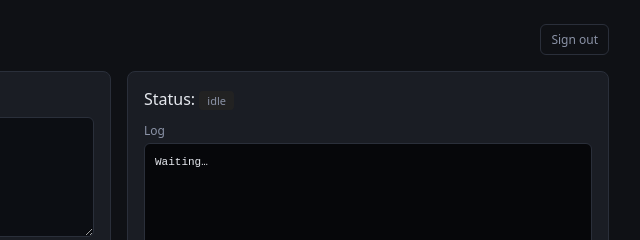
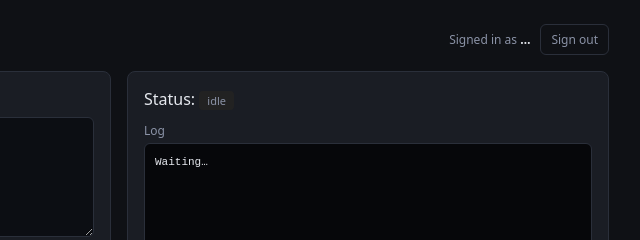
Before and after one commit to ryackerman/Newsletter-Extractor, a plain HTML site: page index.html in a window 1280 px wide. Shown: the top 240 px of the page, 521-1161 px from the left. Drawn offline with Linux system fonts and the light colour scheme; no server answers.

Commit message:
Update index.html

```diff
--- a/index.html
+++ b/index.html
@@ -7,8 +7,10 @@
   :root { --bg:#0f1115; --panel:#1a1d24; --border:#2a2f3a; --fg:#e6e9ef; --muted:#8b93a7; --acc:#6ea8fe; --ok:#3fb950; --err:#f85149; }
   *{box-sizing:border-box}
   body{margin:0;font-family:system-ui,sans-serif;background:var(--bg);color:var(--fg);padding:24px}
-  .head{max-width:980px;margin:0 auto 16px;display:flex;justify-content:space-between;align-items:center}
+  .head{max-width:980px;margin:0 auto 16px;display:flex;justify-content:space-between;align-items:center;gap:12px}
   h1{margin:0;font-size:20px}
+  .user{font-size:12px;color:var(--muted)}
+  .user b{color:var(--fg)}
   .logout{color:var(--muted);text-decoration:none;font-size:12px;border:1px solid var(--border);padding:6px 10px;border-radius:6px}
   .logout:hover{color:var(--fg)}
   .wrap{max-width:980px;margin:0 auto;display:grid;grid-template-columns:1fr 1fr;gap:16px}
@@ -32,7 +34,10 @@
 <body>
 <div class="head">
   <h1>📬 Newsletter Extractor</h1>
-  <a class="logout" href="/logout">Sign out</a>
+  <div style="display:flex;gap:10px;align-items:center">
+    <span class="user">Signed in as <b id="who">…</b></span>
+    <a class="logout" href="/logout">Sign out</a>
+  </div>
 </div>
 <div class="wrap">
   <div class="panel">
@@ -84,6 +89,8 @@
 
 <script>
 const $ = id => document.getElementById(id);
+fetch('/me').then(r=>r.json()).then(j=>{ $('who').textContent = j.user || '?'; });
+
 const filterSel = $('filter');
 filterSel.addEventListener('change', () => {
   $('opt_range').style.display = filterSel.value === 'range' ? 'grid' : 'none';
```
